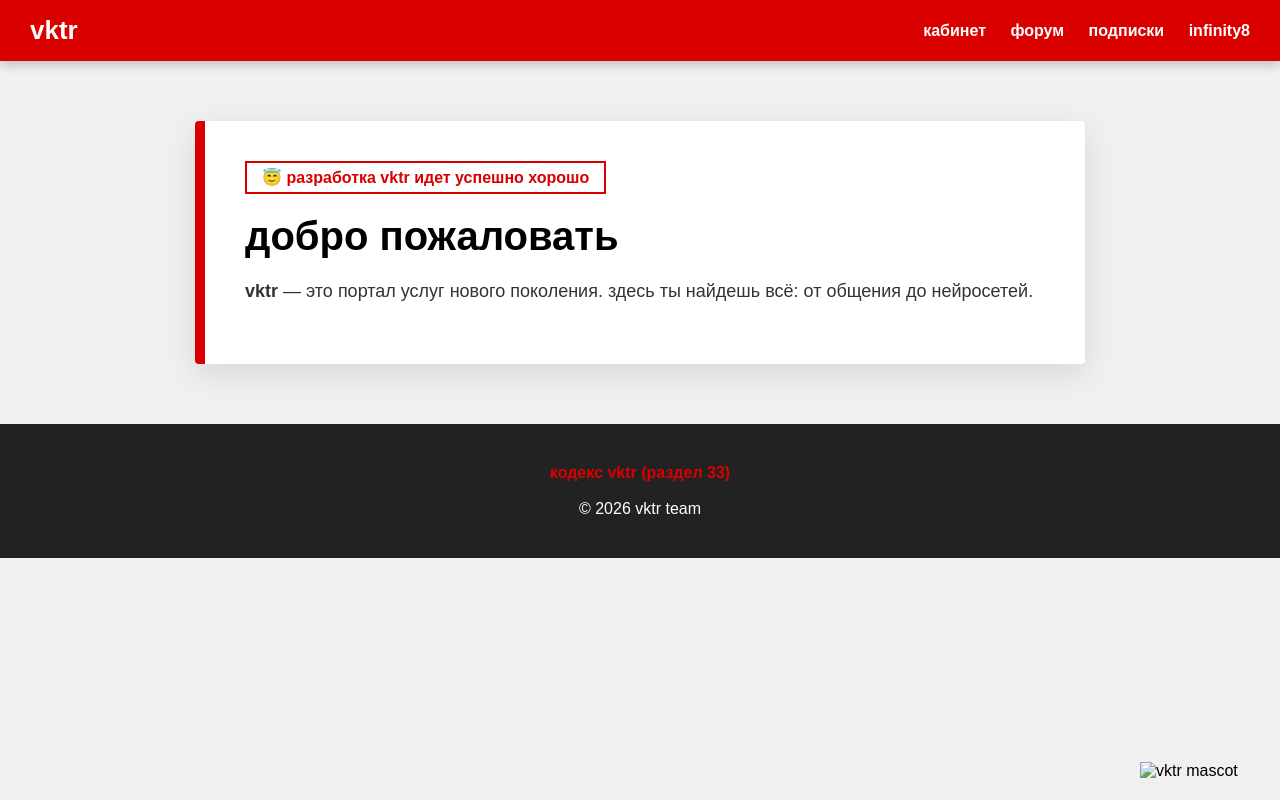
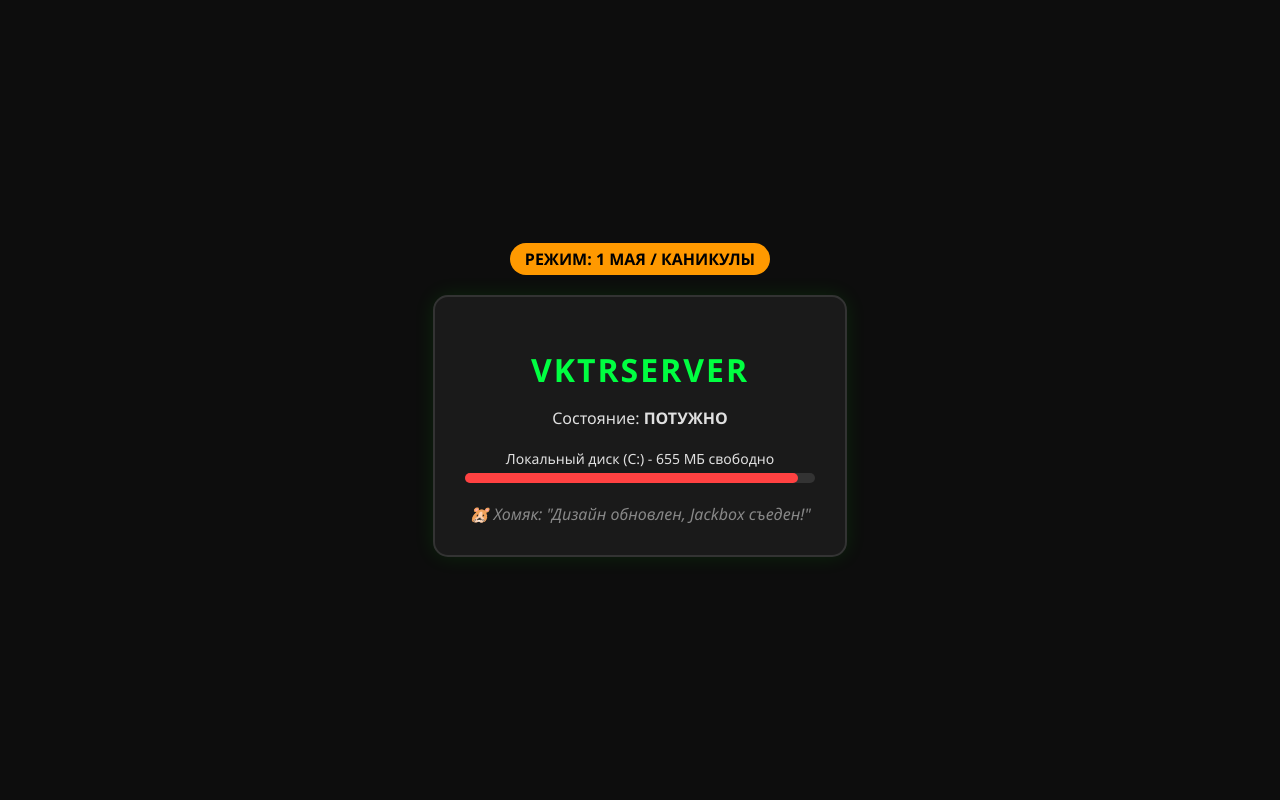
Before and after one commit to viktorhridin24-maker/vktr, a plain HTML site: page index.html in a window 1280 px wide. Drawn offline with Linux system fonts and the light colour scheme.

Commit message:
Update index.html

```diff
--- a/index.html
+++ b/index.html
@@ -1,121 +1,100 @@
 <!DOCTYPE html>
-<html>
+<html lang="ru">
 <head>
     <meta charset="UTF-8">
-    <title>vktr</title>
+    <meta name="viewport" content="width=device-width, initial-scale=1.0">
+    <title>vktrserver | Holiday Edition</title>
     <style>
-        /* Красно-белая палитра */
+        /* ПОТУЖНЫЙ ДИЗАЙН 2026 */
         body {
-            background: #f0f0f0; /* Светло-серый/белый фон для контраста */
-            color: #000;
-            font-family: sans-serif;
+            background-color: #0d0d0d; /* Глубокий черный как твоя башня */
+            color: #e0e0e0;
+            font-family: 'Segoe UI', Tahoma, Geneva, Verdana, sans-serif;
+            display: flex;
+            flex-direction: column;
+            align-items: center;
+            justify-content: center;
+            height: 100vh;
             margin: 0;
-            padding: 0;
-            min-height: 100vh;
+            overflow: hidden;
         }
 
-        /* Верхняя панель - красная */
-        .navbar {
-            background: #d90000; /* Яркий красный */
-            padding: 15px 30px;
-            display: flex;
-            justify-content: space-between;
-            align-items: center;
-            box-shadow: 0 4px 10px rgba(0,0,0,0.2);
-        }
-
-        .navbar .brand {
-            font-size: 26px;
-            font-weight: 900;
-            color: #fff;
-            text-decoration: none;
-            text-transform: lowercase;
-        }
-
-        .navbar nav a {
-            color: #fff;
-            text-decoration: none;
-            margin-left: 20px;
-            font-weight: bold;
-            text-transform: lowercase;
-        }
-
-        /* Главный блок - белый с красной рамкой */
-        .hero {
-            margin: 60px auto;
-            max-width: 800px;
-            background: #fff;
-            border-left: 10px solid #d90000; /* Красный акцент слева */
-            padding: 40px;
-            box-shadow: 0 10px 30px rgba(0,0,0,0.1);
-            border-radius: 4px;
-        }
-
-        .status-tag {
-            color: #d90000;
-            border: 2px solid #d90000;
-            display: inline-block;
-            padding: 5px 15px;
-            font-weight: bold;
-            margin-bottom: 20px;
-            text-transform: lowercase;
+        .status-card {
+            background: #1a1a1a;
+            border: 2px solid #333;
+            border-radius: 15px;
+            padding: 30px;
+            box-shadow: 0 0 20px rgba(0, 255, 0, 0.1);
+            text-align: center;
+            width: 350px;
         }
 
         h1 {
-            font-size: 40px;
-            margin: 0 0 10px 0;
-            text-transform: lowercase;
+            color: #00ff41; /* Цвет хакера/сервера */
+            margin-bottom: 10px;
+            text-transform: uppercase;
+            letter-spacing: 2px;
         }
 
-        p {
-            font-size: 18px;
-            line-height: 1.6;
-            color: #333;
+        .disk-info {
+            margin: 20px 0;
+            font-size: 14px;
         }
 
-        /* Твой хомяк */
-        .hamster {
-            position: fixed;
-            bottom: 20px;
-            right: 20px;
-            width: 120px;
-            z-index: 100;
+        .progress-bar {
+            background: #333;
+            height: 10px;
+            border-radius: 5px;
+            margin-top: 5px;
         }
 
-        footer {
-            text-align: center;
-            padding: 40px;
-            background: #222;
-            color: #fff;
+        .progress-fill {
+            background: #ff4141; /* Красный как твой Диск C */
+            width: 95%; /* Почти полный! */
+            height: 100%;
+            border-radius: 5px;
         }
 
-        footer a { color: #d90000; text-decoration: none; font-weight: bold; }
+        .holiday-badge {
+            background: #ff9900;
+            color: black;
+            padding: 5px 15px;
+            border-radius: 20px;
+            font-weight: bold;
+            display: inline-block;
+            margin-bottom: 20px;
+        }
+
+        .hamster-status {
+            font-style: italic;
+            color: #888;
+            margin-top: 15px;
+        }
     </style>
 </head>
 <body>
 
-    <div class="navbar">
-        <a href="index.html" class="brand">vktr</a>
-        <nav>
-            <a href="profile.html">кабинет</a>
-            <a href="forum.html">форум</a>
-            <a href="subscriptions.html">подписки</a>
-            <a href="infinity8.html">infinity8</a>
-        </nav>
+    <div class="holiday-badge">РЕЖИМ: 1 МАЯ / КАНИКУЛЫ</div>
+
+    <div class="status-card">
+        <h1>vktrserver</h1>
+        <p>Состояние: <strong>ПОТУЖНО</strong></p>
+
+        <div class="disk-info">
+            Локальный диск (C:) - 655 МБ свободно
+            <div class="progress-bar">
+                <div class="progress-fill"></div>
+            </div>
+        </div>
+
+        <div class="hamster-status">
+            🐹 Хомяк: "Дизайн обновлен, Jackbox съеден!"
+        </div>
     </div>
 
-    <div class="hero">
-        <div class="status-tag">😇 разработка vktr идет успешно хорошо</div>
-        <h1>добро пожаловать</h1>
-        <p><b>vktr</b> — это портал услуг нового поколения. здесь ты найдешь всё: от общения до нейросетей.</p>
-    </div>
-
-    <img src="hamster.png" class="hamster" alt="vktr mascot">
-
-    <footer>
-        <a href="rules.html">кодекс vktr (раздел 33)</a><br><br>
-        © 2026 vktr team
-    </footer>
-
+    <script type="module">
+        console.log("Дизайн через DOCTYPE обновлен успешно!");
+        // Сюда можно вставить код из прошлого шага
+    </script>
 </body>
 </html>
```
